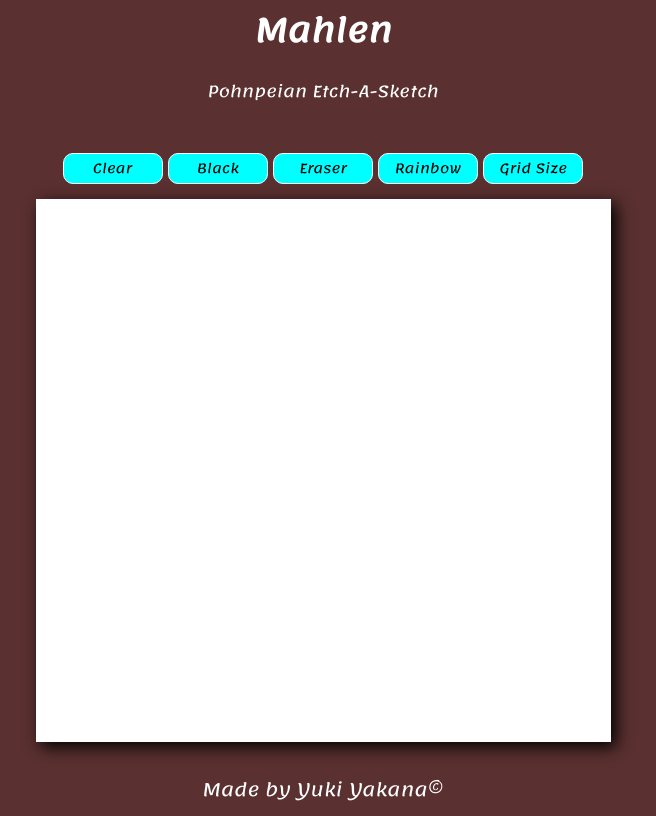
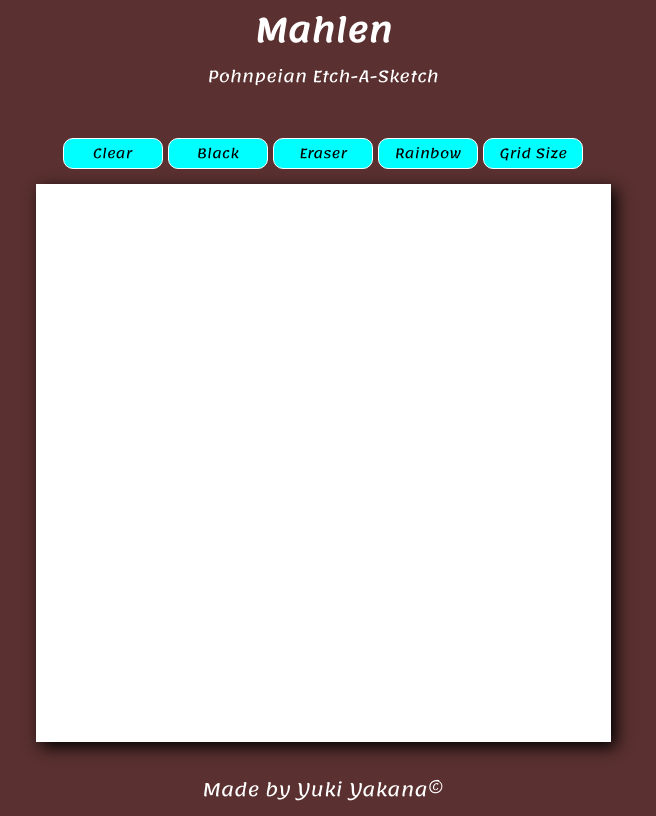
Before and after one commit to augustusyakana/mahlen, a plain HTML site: page index.html in a window 1280 px wide. Shown: the whole page, without its empty margins (325-981 px from the left). Drawn offline with Linux system fonts and the light colour scheme.

Commit message:
adjust margin on title paragraph

```diff
--- a/style.css
+++ b/style.css
@@ -23,7 +23,7 @@ body {
 }
 
 .title p {
-    margin-top: -10px;
+    margin-top: -25px;
 }
 
 button:hover {
```
